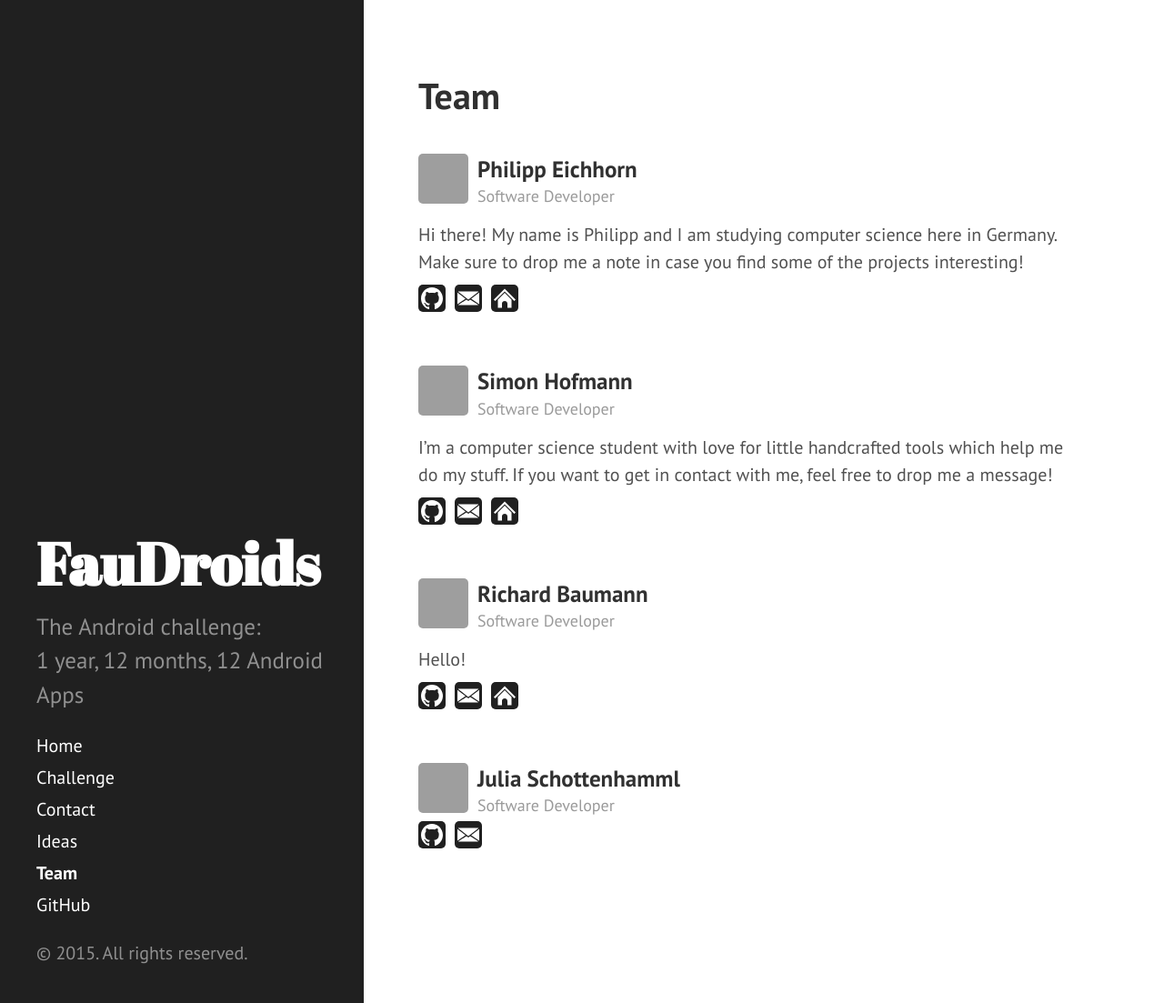
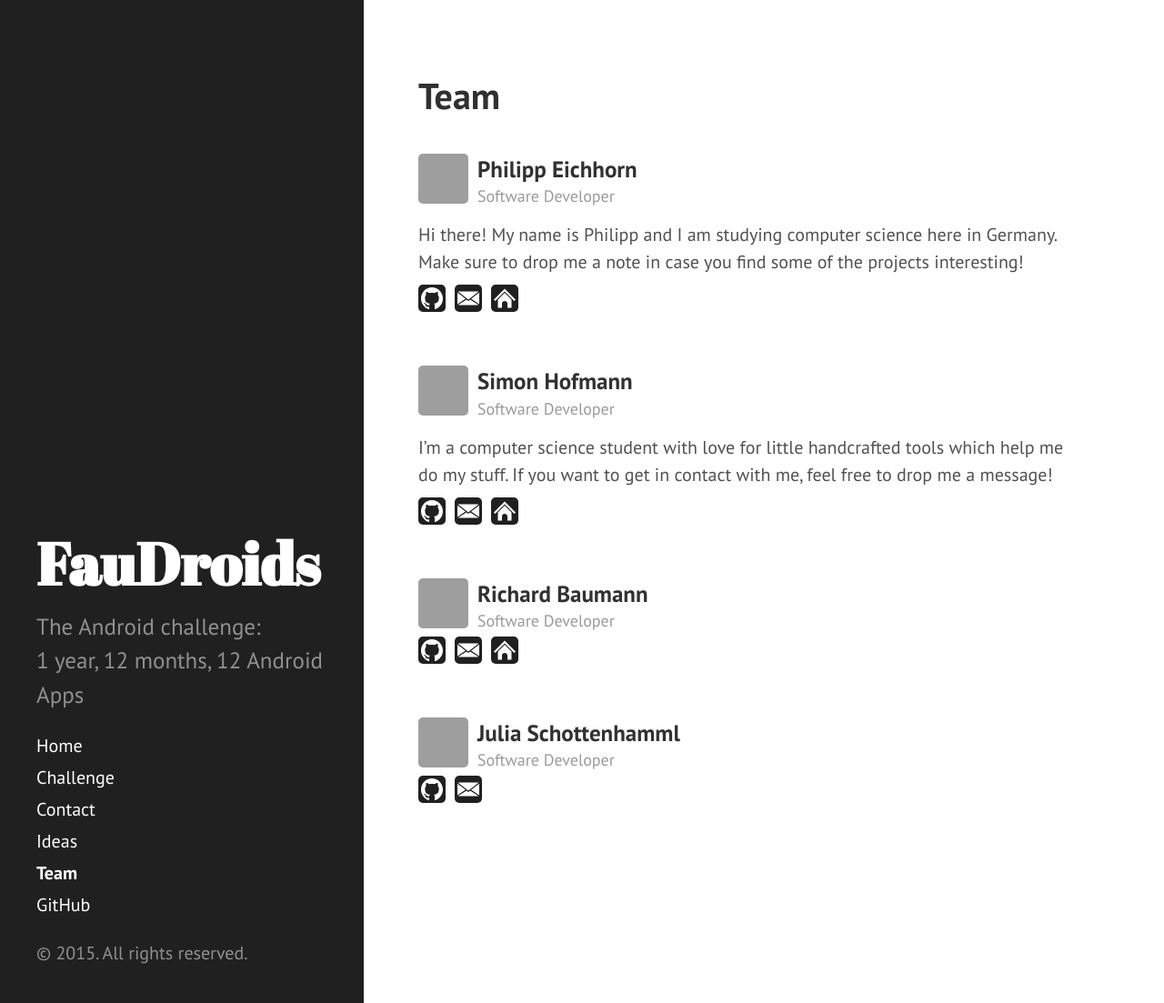
Before and after one commit to Haroenv/FauDroids.github.io, a Jekyll site: the page built from team.md, in a window 1280 px wide and 1103 px high, cut to the strip 0-1103 px from the top of the window. Shown: the whole strip at 91% size. Built offline with Jekyll 4.4.1, drawn with Linux system fonts in a browser that asks for light colours; Markdown is read by kramdown in place of the engine named in the settings; grey boxes are pictures that could not be loaded.

Commit message:
fixed message for richard

```diff
--- a/_data/members.yml
+++ b/_data/members.yml
@@ -18,7 +18,7 @@ simon:
 richard:
     name:		Richard Baumann
     role:		Software Developer
-    message:		Hello!
+    message:
     email:		ohaz@users.noreply.github.com
     github:		ohaz
     homepage:		https://www.endless-aerospace.de
```
